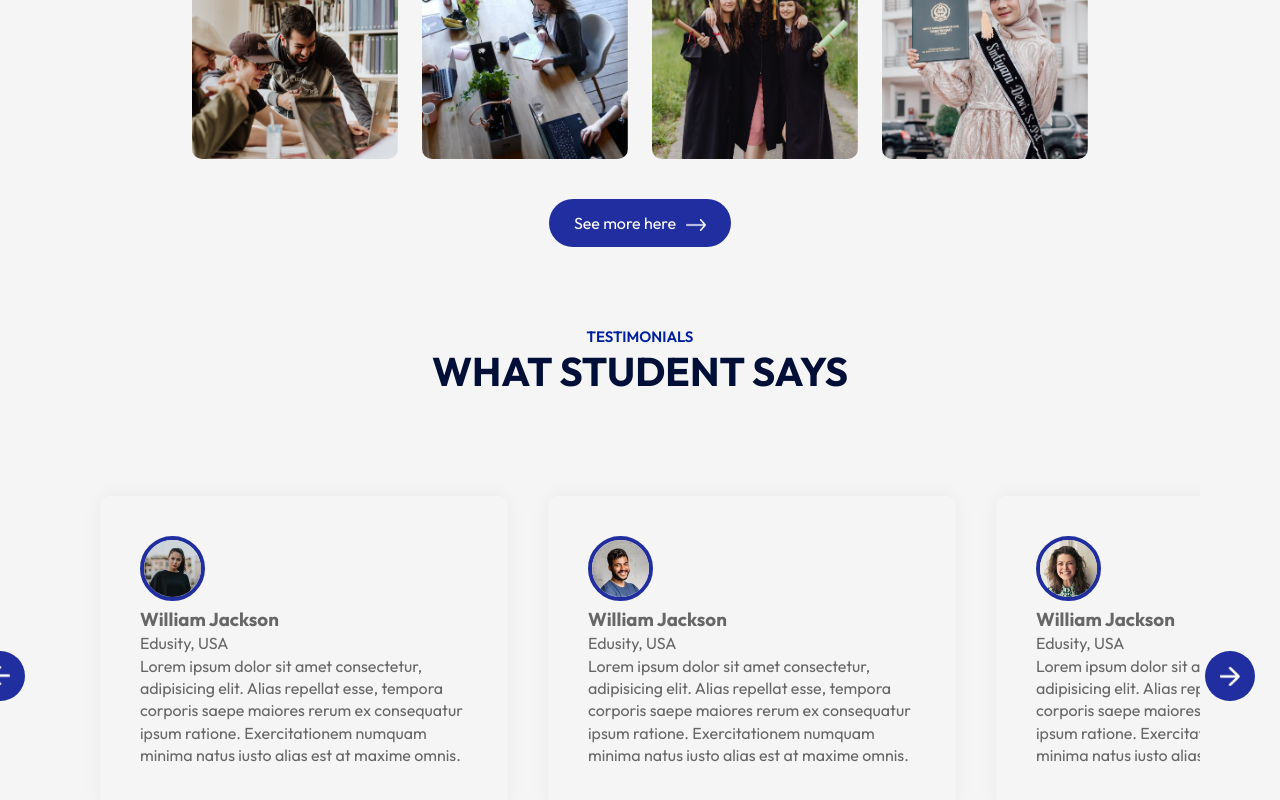
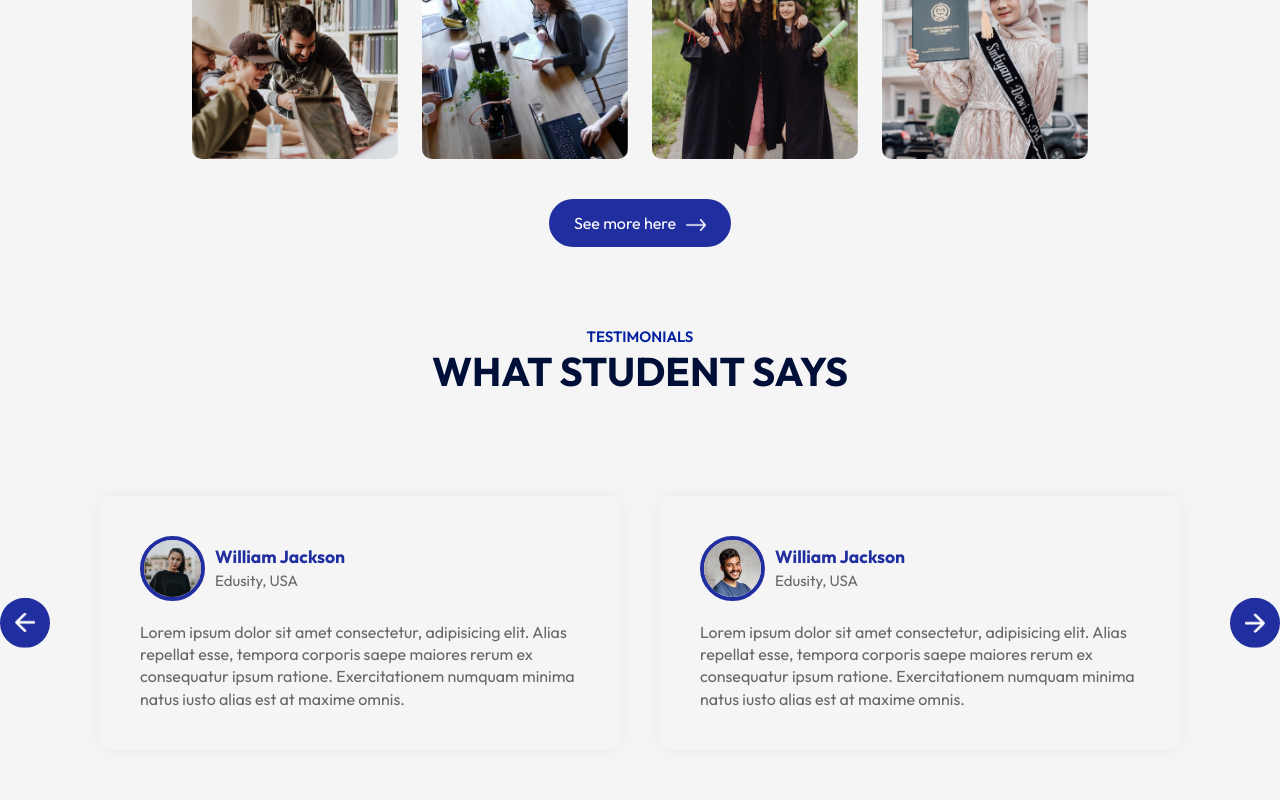
Before and after one commit to Dinuka0704/EDUSITY2.0, a React (Vite) app: page / in a window 1280 px wide. Shown: the part 2161-2961 px from the top of the page. Built offline with nearby package versions, Linux system fonts and the light colour scheme.

Commit message:
Testimonial slider final
15/03/2025

```diff
--- a/src/Components/Testimonials/Testimonial.css
+++ b/src/Components/Testimonials/Testimonial.css
@@ -1,44 +1,46 @@
-.testimonial{
+.testimonial {
   margin: 80px auto;
   padding: 0 80px;
   position: relative;
 }
 
-.next-btn,.back-btn{
+.next-btn,
+.back-btn {
   position: absolute;
   top: 50%;
   right: 0;
-    transform: translate(-50%);
+  transform: translateY(-50%);
   padding: 15px;
   width: 50px;
   border-radius: 50%;
   cursor: pointer;
-    background: #212EA0;
+  background: #212ea0;
+}
+.next-btn {
+  right: 0;
+}
 
-}
-.back-btn{
-    right: auto;
+.back-btn {
   left: 0;
 }
 
-.slider{
+.slider {
   overflow: hidden;
-
 }
-.slider ul{
+.slider ul {
   display: flex;
-    width: 200%;
+  width: 250%;
   overflow-x: hidden;
   transition: 0.5s;
+  /* transform: translateX(-40%); */
 }
 
-.slider ul li{
+.slider ul li {
   list-style: none;
   width: 50%;
   padding: 20px;
-
 }
-.slide{
+.slide {
   box-shadow: 0 0 20px rgba(0, 0, 0, 0.05);
   padding: 40px;
   border-radius: 10px;
@@ -46,9 +48,18 @@
   line-height: 1.4;
   /* background: #000; */
 }
-.slide img{
+.slide img {
   width: 65px;
   border-radius: 50%;
   margin-right: 10px;
-    border: 4px solid #212EA0;
+  border: 4px solid #212ea0;
 }
+.user-info {
+  display: flex;
+  align-items: center;
+  margin-bottom: 20px;
+  font-size: 15px;
+}
+.user-info h3 {
+  color: #212ea0;
+}
--- a/src/Components/Testimonials/Testimonials.jsx
+++ b/src/Components/Testimonials/Testimonials.jsx
@@ -1,4 +1,4 @@
-import React from 'react'
+import React, { useRef } from 'react'
 import './Testimonial.css'
 import next_icon from '../../assets/next-icon.png'
 import back_icon from '../../assets/back-icon.png'
@@ -9,12 +9,32 @@ import user_4 from '../../assets/user-4.png'
 
 
 const Testimonials = () => {
+
+  const slider = useRef();
+    let tx = 0;
+
+  const slideForward = () =>{
+
+    if(tx > -40){
+      tx -= 20;
+    }
+    slider.current.style.transform = `translateX(${tx}%)`;
+
+  }
+  const slideBackward = () =>{
+    if(tx < 0){
+      tx += 20;
+    }
+    slider.current.style.transform = `translateX(${tx}%)`;
+
+  }
+
   return (
-    <div className='container testimonial'>
-      <img src={next_icon} alt="" className='next-btn'/>
-      <img src={back_icon} alt="" className='back-btn'/>
+    <div className='testimonial container'>
+      <img src={next_icon} alt="" className='next-btn' onClick={slideForward}/>
+      <img src={back_icon} alt="" className='back-btn' onClick={slideBackward}/>
       <div className="slider">
-        <ul>
+        <ul ref={slider}>
           <li>
             <div className="slide">
               <div className="user-info">
```
Lines whose indentation alone changed are shown as unchanged.
